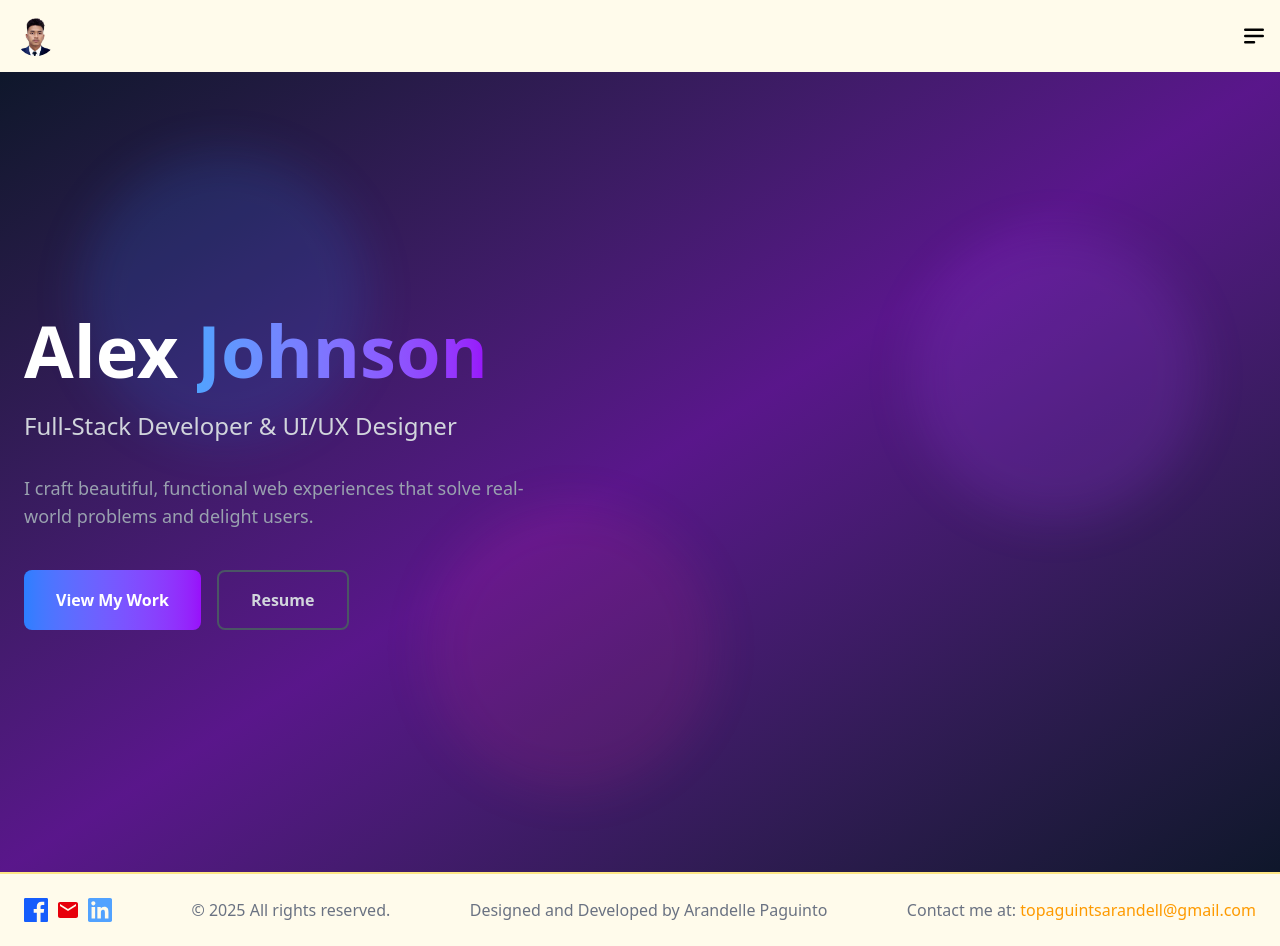
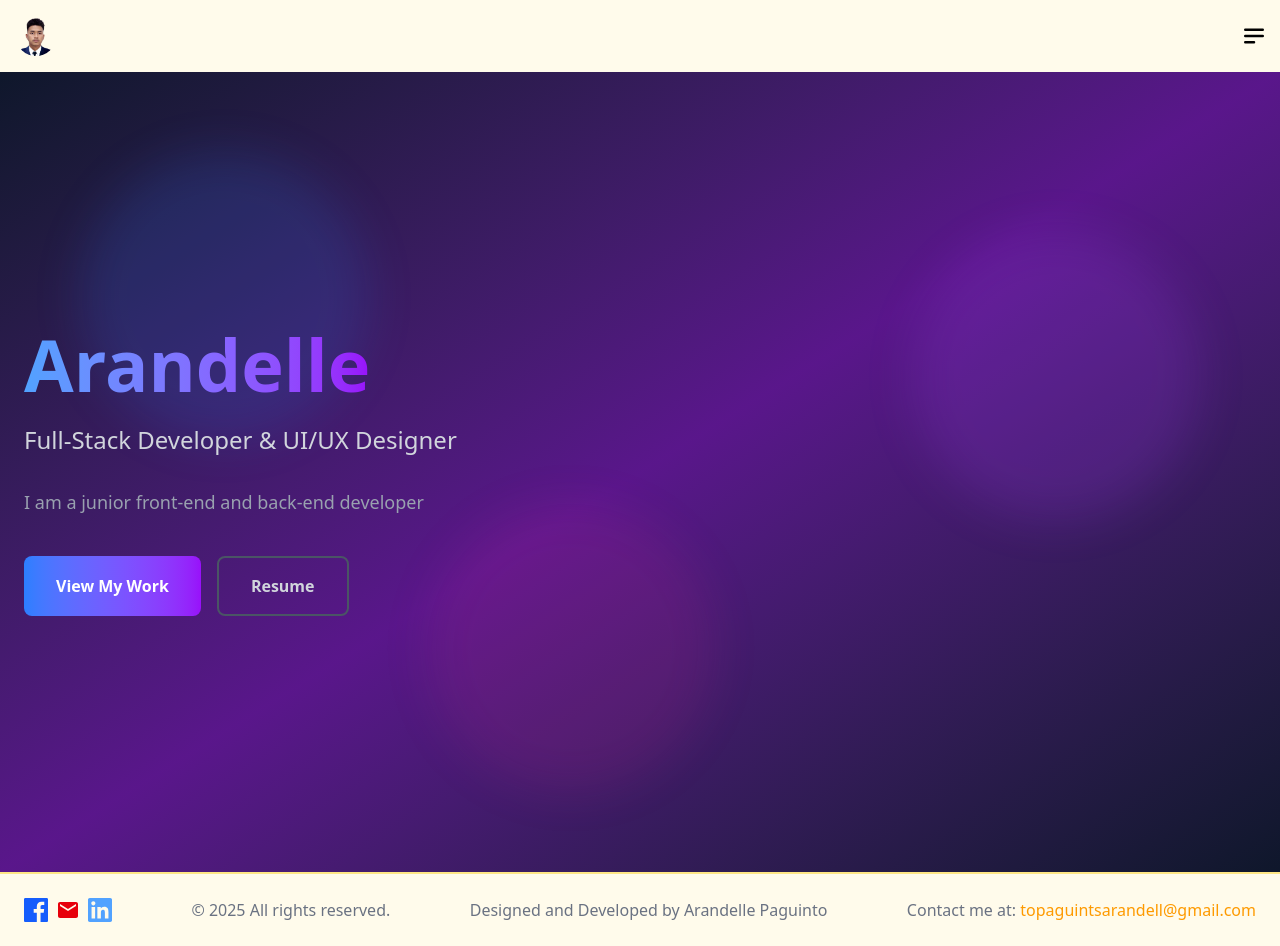
Before and after one commit to Arandelle/My-Porfolio, a React (Vite) app: page / in a window 1280 px wide. Built offline with nearby package versions, Linux system fonts and the light colour scheme.

Commit message:
push the changes

```diff
--- a/src/components/Content.tsx
+++ b/src/components/Content.tsx
@@ -19,7 +19,7 @@
         <div className="grid lg:grid-cols-2 gap-12 items-center">
           <div className="text-center lg:text-left animate-fade-in-up">
             <h1 className="text-5xl md:text-7xl font-bold text-white mb-6 animate-slide-in-left">
-              Alex <span className="text-transparent bg-clip-text bg-gradient-to-r from-blue-400 to-purple-600">Johnson</span>
+              <span className="text-transparent bg-clip-text bg-gradient-to-r from-blue-400 to-purple-600">{name}</span>
             </h1>
 
             <p className="text-xl md:text-2xl text-gray-300 mb-8 animate-slide-in-left" style={{animationDelay: '0.2s'}}>
@@ -27,7 +27,7 @@
             </p>
 
             <p className="text-lg text-gray-400 mb-10 max-w-lg mx-auto lg:mx-0 animate-slide-in-left" style={{animationDelay: '0.4s'}}>
-              I craft beautiful, functional web experiences that solve real-world problems and delight users.
+            {description}
             </p>
 
             <div className="flex flex-col sm:flex-row gap-4 justify-center lg:justify-start animate-slide-in-left" style={{animationDelay: '0.6s'}}>
```
